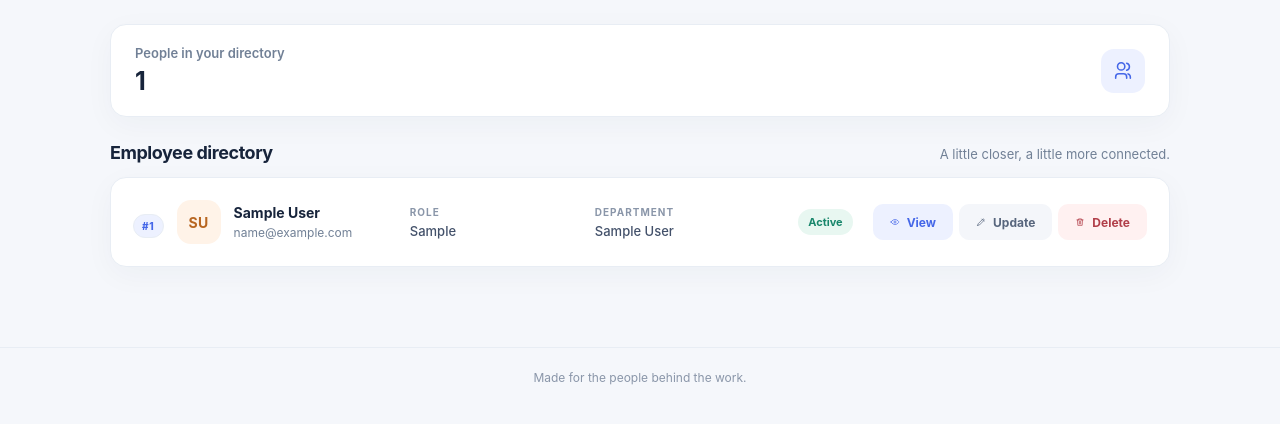
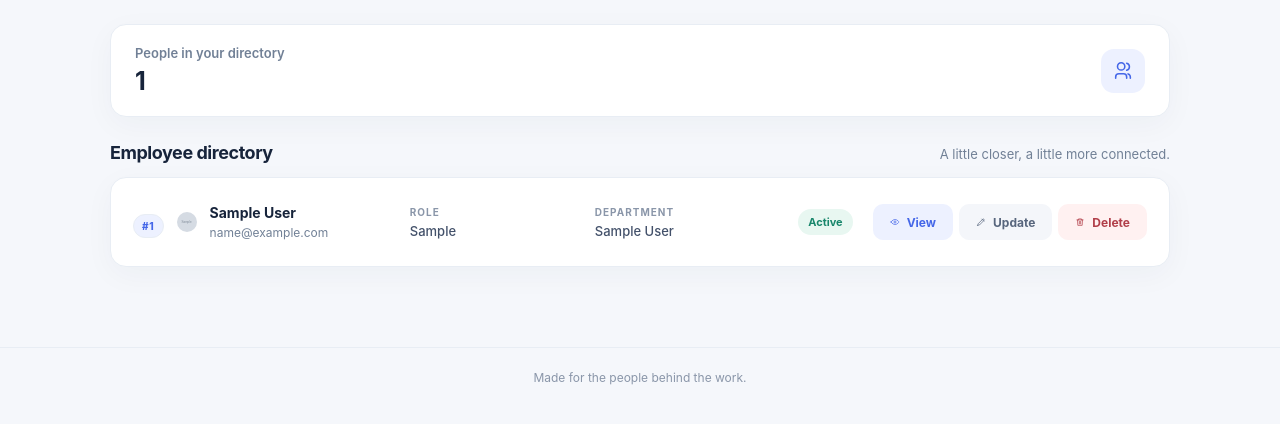
Before and after one commit to gyamficodes/django_employees, a Django app: page / in a window 1280 px wide. Shown: the part 270-694 px from the top of the page. Run offline with Django 5.2, Linux system fonts and the light colour scheme; tables that the repository leaves empty hold one stand-in row (values such as "Sample post"); grey boxes marked "Sample" are stand-in pictures.

Commit message:
added image property to my employees model

```diff
--- a/employee_main/settings.py
+++ b/employee_main/settings.py
@@ -129,6 +129,5 @@ MAILERS = {
 
 
 # Media files (user-uploaded files) configuration in Django
-
 MEDIA_URL = '/media/'  # URL prefix used to access media files.
 MEDIA_ROOT = BASE_DIR / 'media'  # Folder where uploaded media files are stored.
--- a/templates/employee_detail.html
+++ b/templates/employee_detail.html
@@ -14,7 +14,9 @@
 
         <section class="profile-hero" aria-labelledby="employee-name">
             <div class="profile-identity">
-                <div class="profile-avatar" aria-hidden="true">{{ employee.first_name|slice:":1" }}{{ employee.last_name|slice:":1" }}</div>
+                <div class="profile-avatar" aria-hidden="true">
+                    <img style=" width:80px; height:80px; border-radius: 50%; object-fit: cover;" src="{{ employee.image.url }}" alt="{{ employee.full_name }} Image">
+                </div>
                 <div class="profile-heading">
                     <p class="profile-eyebrow">Employee profile <span>·</span> #{{ employee.id }}</p>
                     <h1 id="employee-name">{{ employee.full_name }}</h1>
--- a/templates/home.html
+++ b/templates/home.html
@@ -33,7 +33,7 @@
 
                         <div class="person">
                             <div class="person-id">#{{ emp.id }}</div>
-                            <span class="avatar" aria-hidden="true">{{ emp.first_name|slice:":1" }}{{ emp.last_name|slice:":1" }}</span>
+                             <img style=" width:20px; height:20px; border-radius: 50%; object-fit: cover;" src="{{ emp.image.url }}" alt="{{ employee.full_name }} Image">
                             <div class="person-copy">
                                 <div class="person-name">{{ emp.full_name }}</div>
                                 <div class="person-email">{{ emp.email }}</div>
```
